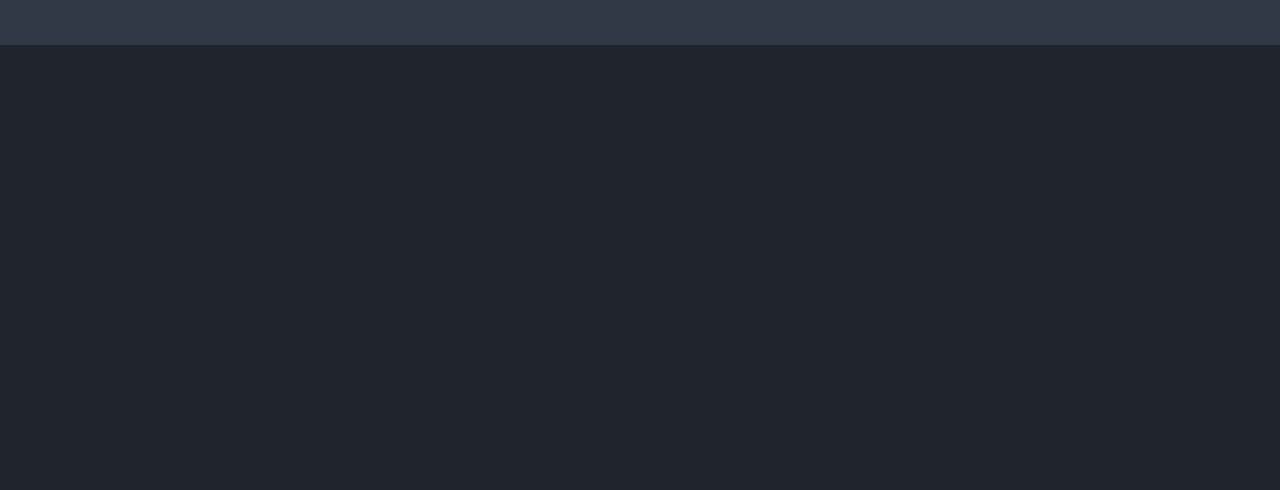
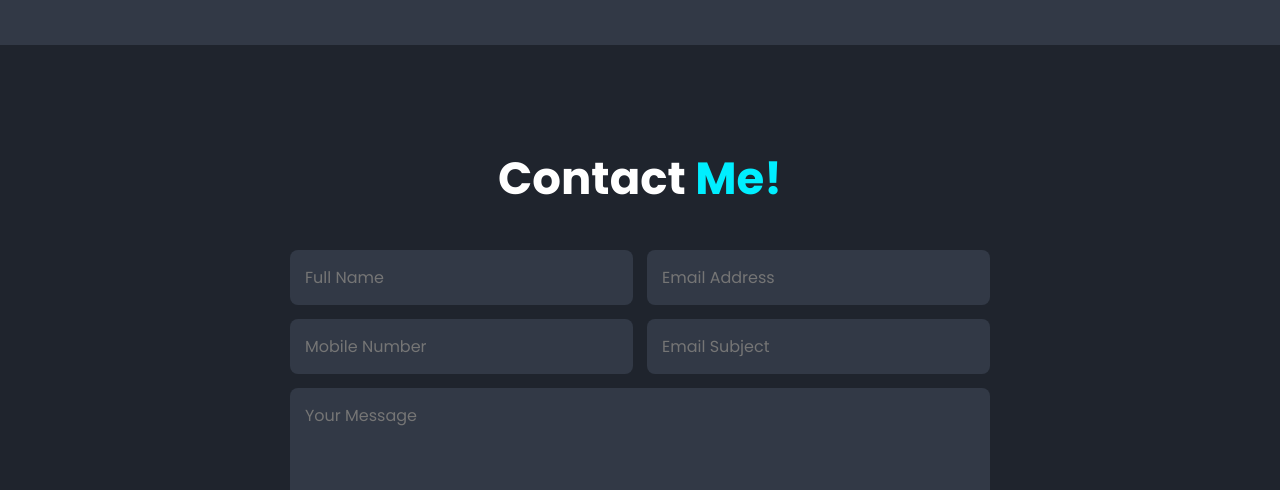
Before and after one commit to salmannaeem112215/first_portfolio, a plain HTML site: page index.html in a window 1280 px wide. Shown: the part 3155-3645 px from the top of the page. Before the commit the page ends 3200 px from the top, so only its background shows below. Drawn offline with nearby package versions, Linux system fonts and the light colour scheme.

Commit message:
contact form

```diff
--- a/css/style.css
+++ b/css/style.css
@@ -249,7 +249,7 @@ span{
 
 .portfolio-box img{
     width: 100%;
-    transition: .5 ease;
+    transition: .5s ease;
 }
 .portfolio-box:hover img{
     transform: scale(1.1);
@@ -269,6 +269,7 @@ span{
     text-align: center;
     padding: 0 4rem;
     transform: translateY(100%);
+    transition: .5s ease;
 }
 .portfolio-box:hover .portfolio-layer{
     transform: translateY(0);
@@ -296,3 +297,39 @@ span{
     font-size:  2rem;
     color: var(--second-bg-color);
 }
+
+.contact h2{
+    margin-bottom: 3rem;
+}
+
+.contact form{
+    max-width: 70rem;
+    margin: 1rem auto;
+    text-align: center;
+    margin-bottom: 3rem;
+}
+.contact form .input-box {
+    display: flex;
+    justify-content: space-between;
+    flex-wrap: wrap;
+}
+.contact form .input-box input,
+.contact form textarea{
+    width: 100%;
+    padding: 1.5rem;
+    font-size: 1.6rem;
+    color: var(--text-color);
+    background: var(--second-bg-color);
+    border-radius: .8rem;
+    margin: .7rem 0;
+}
+.contact form .input-box input{
+    width: 49%;
+}
+.contact form textarea{
+    resize: none;
+}
+.contact form .btn{
+    margin-top: 2rem;
+    cursor: pointer;
+}
--- a/index.html
+++ b/index.html
@@ -63,7 +63,7 @@
         </div>
         <div class="about-content">
             <h2 class="heading">About <span>Me</span></h2>
-            <h3>Flutter Developer</h3>
+            <h3>Flutter Developer !</h3>
             <p>Lorem ipsum dolor sit amet consectetur adipisicing elit. Dignissimos laudantium quae quis voluptates eum
                 dolorum veniam quaerat iste, eligendi eius accusamus fuga id itaque nihil perspiciatis iure? Facilis,
                 quidem sed?</p>
@@ -178,7 +178,24 @@
 
         </div>
     </section>
-
+    <!-- contact section design -->
+    <section class="contact" id="contact">
+        <h2 class="heading">
+            Contact <span>Me!</span>
+        </h2>
+        <form action="#">
+            <div class="input-box">
+                <input type="text" placeholder="Full Name">
+                <input type="email" placeholder="Email Address">
+            </div>
+            <div class="input-box">
+                <input type="number" placeholder="Mobile Number">
+                <input type="text" placeholder="Email Subject">
+            </div>
+            <textarea name="" id="" cols="30" rows="10" placeholder="Your Message"></textarea>
+            <input type="submit" value="Send Message" class="btn">
+        </form>
+    </section>
 </body>
 
 </html>
```
